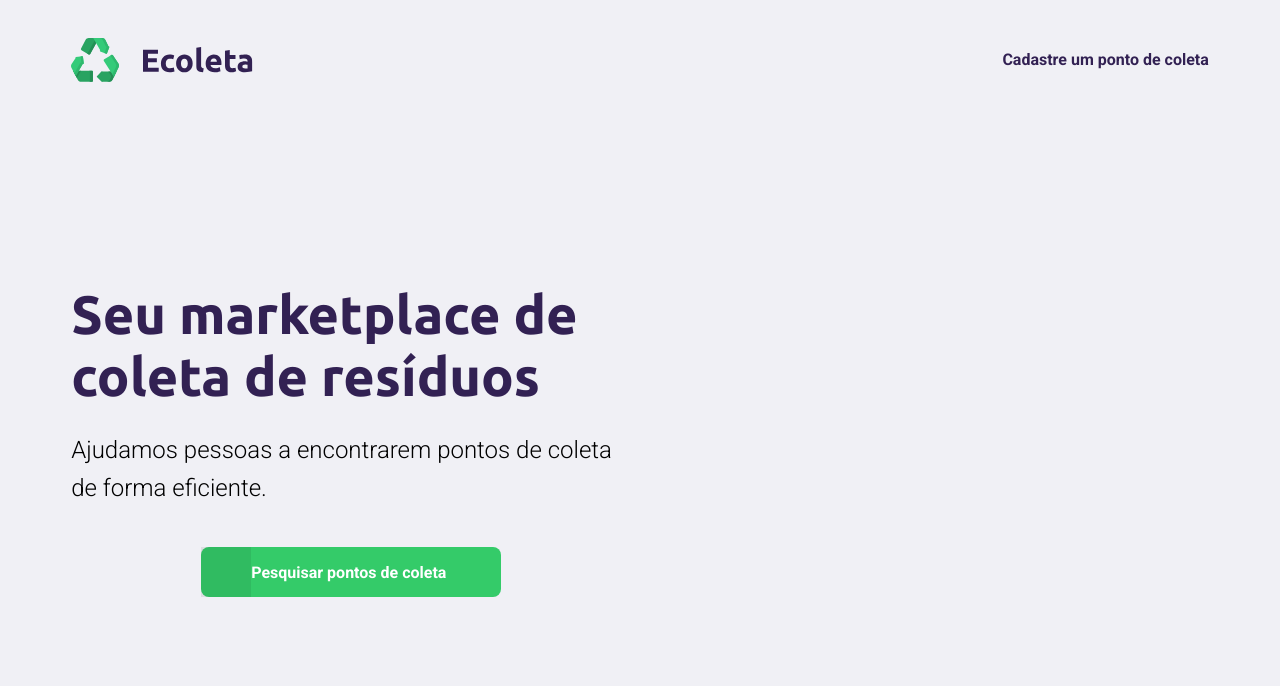
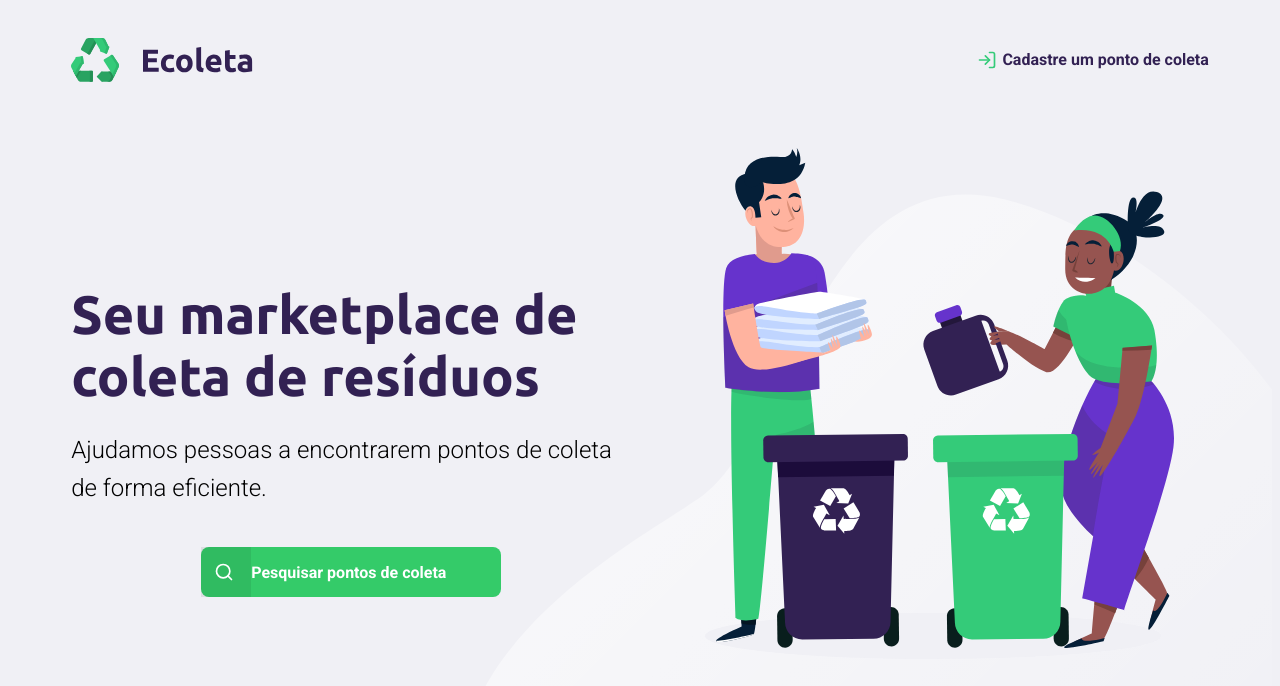
Before and after one commit to andressao-dev/andressaoecoleta.github.io, a plain HTML site: page index.html in a window 1280 px wide. Drawn offline with Linux system fonts and the light colour scheme; files whose address does not match are found by name.

Commit message:
Update style.css

```diff
--- a/style.css
+++ b/style.css
@@ -24,7 +24,7 @@ header{
 }
 
 #page-home{
-    background: url('../assets/home-background.svg') no-repeat;
+    background: url('home-background.svg') no-repeat;
     height: 100vh;
     background-position: 35vw bottom;
 }
@@ -46,7 +46,7 @@ a{
 }
 
 #page-home .conteudo header a span{
-    background:url('assets/log-in.svg');
+    background:url('log-in.svg');
     width: 20px;
     height: 20px;
     margin-right:5px;
@@ -99,7 +99,7 @@ a{
 }
 #page-home .conteudo main a span::after{
     content:"";
-    background:url('assets/search.svg');
+    background:url('search.svg');
     width: 20px;
     height: 20px;
     margin-right:5px;
```
